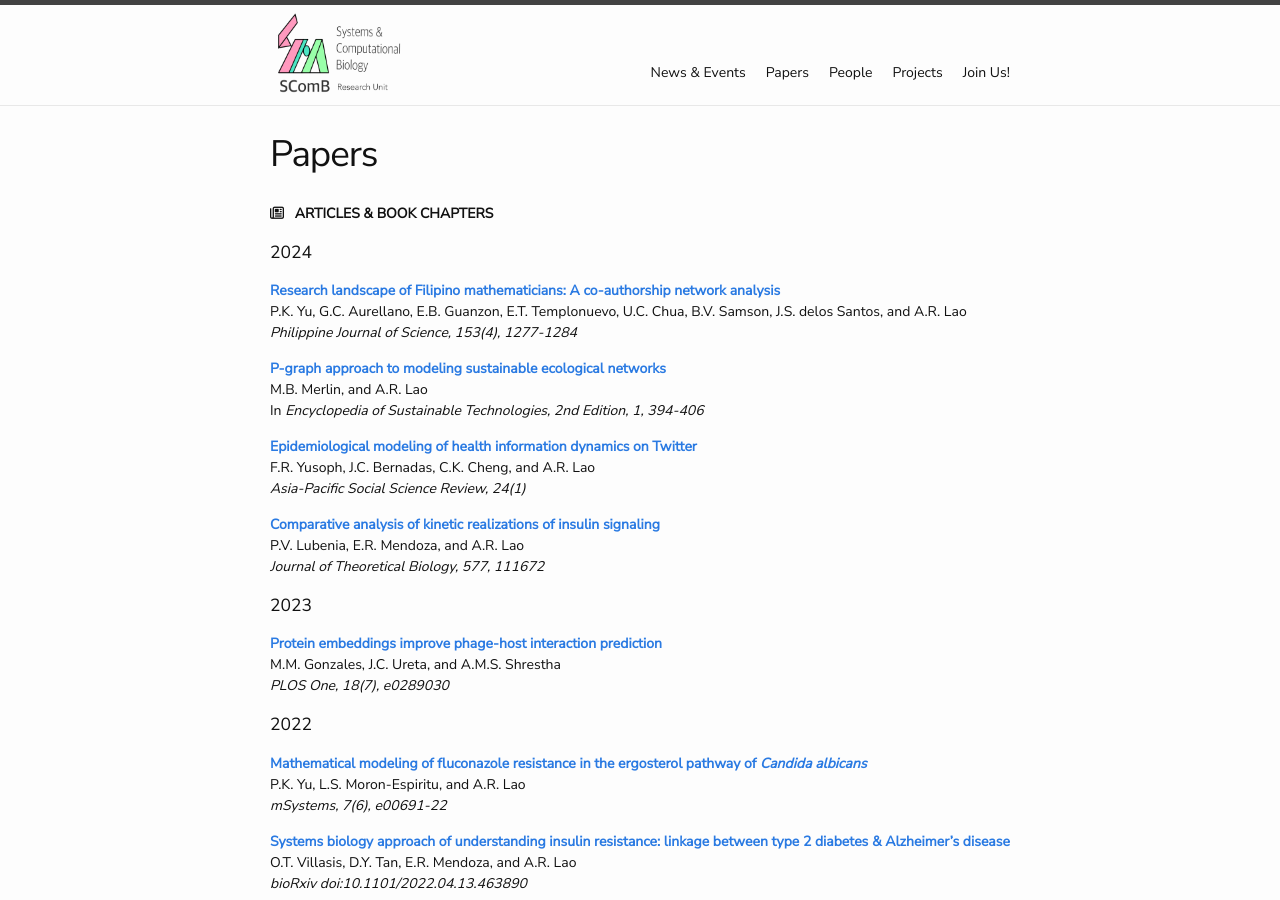
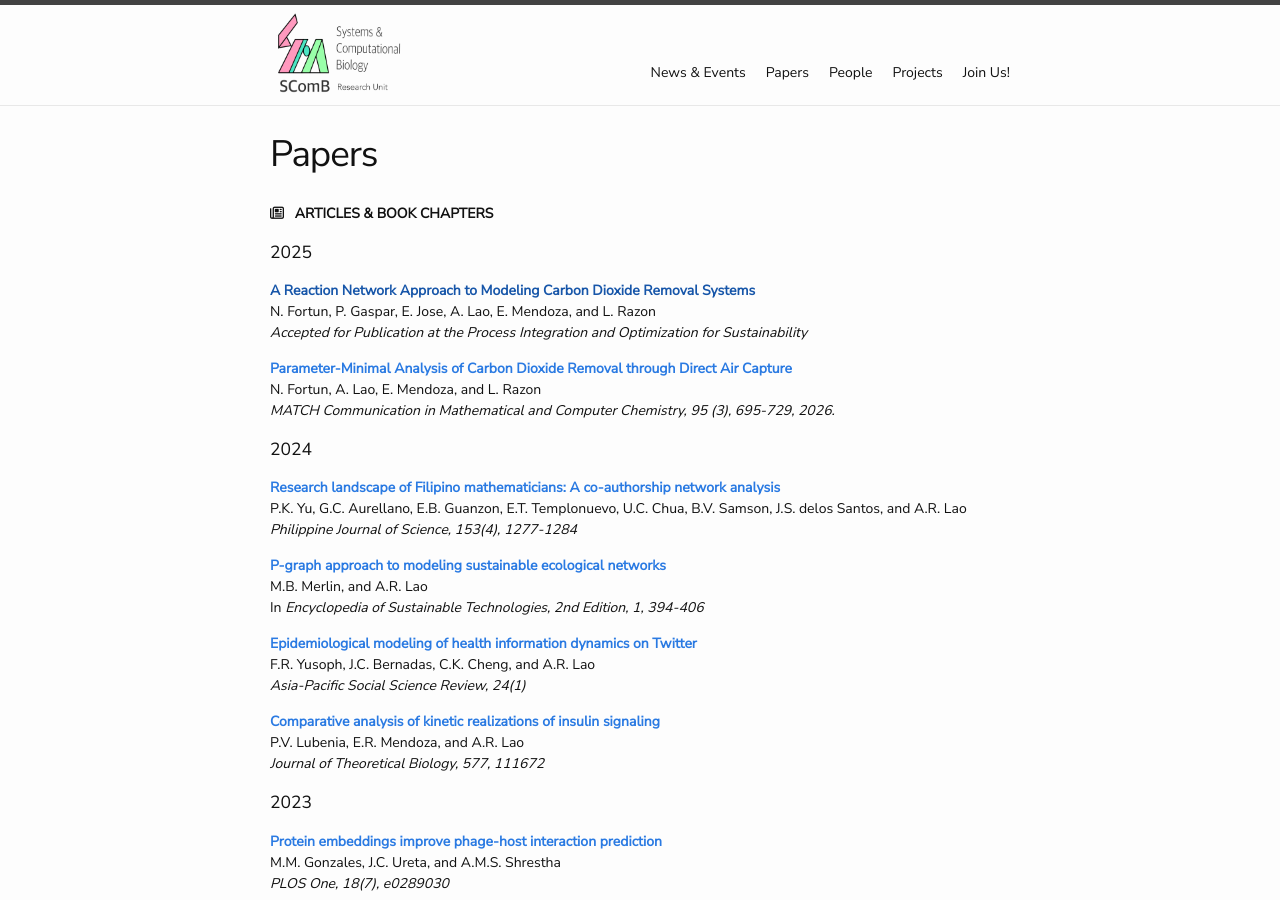
Before and after one commit to dlsu-scomb/dlsu-scomb.github.io, a Jekyll site: the page built from papers.md, in a window 1280 px wide and 900 px high. Built offline with Jekyll 4.4.1, drawn with Linux system fonts in a browser that asks for light colours; nearby versions of some CDN libraries; a style sheet for code colours, icons or effects is not loaded.

Commit message:
Update papers.md

```diff
--- a/papers.md
+++ b/papers.md
@@ -4,6 +4,15 @@ title: Papers
 permalink: /papers/
 ---
 <i class="fa-regular fa-newspaper"></i> &nbsp; **ARTICLES & BOOK CHAPTERS**
+
+#### 2025
+[**A Reaction Network Approach to Modeling Carbon Dioxide Removal Systems**]() <br>
+N. Fortun, P. Gaspar, E. Jose, A. Lao, E. Mendoza, and L. Razon <br>
+*Accepted for Publication at the Process Integration and Optimization for Sustainability*
+
+[**Parameter-Minimal Analysis of Carbon Dioxide Removal through Direct Air Capture**](https://match.pmf.kg.ac.rs/issues/m95n3/m95n3_09325.html) <br>
+N. Fortun, A. Lao, E. Mendoza, and L. Razon <br>
+*MATCH Communication in Mathematical and Computer Chemistry, 95 (3), 695-729, 2026.*
 
 #### 2024
 [**Research landscape of Filipino mathematicians: A co-authorship network analysis**](https://philjournalsci.dost.gov.ph/images/pdf/pjs_pdf/vol153_No4_Aug2024/research_landscape_of_Filipino_Mathematicians_.pdf) <br>
```
